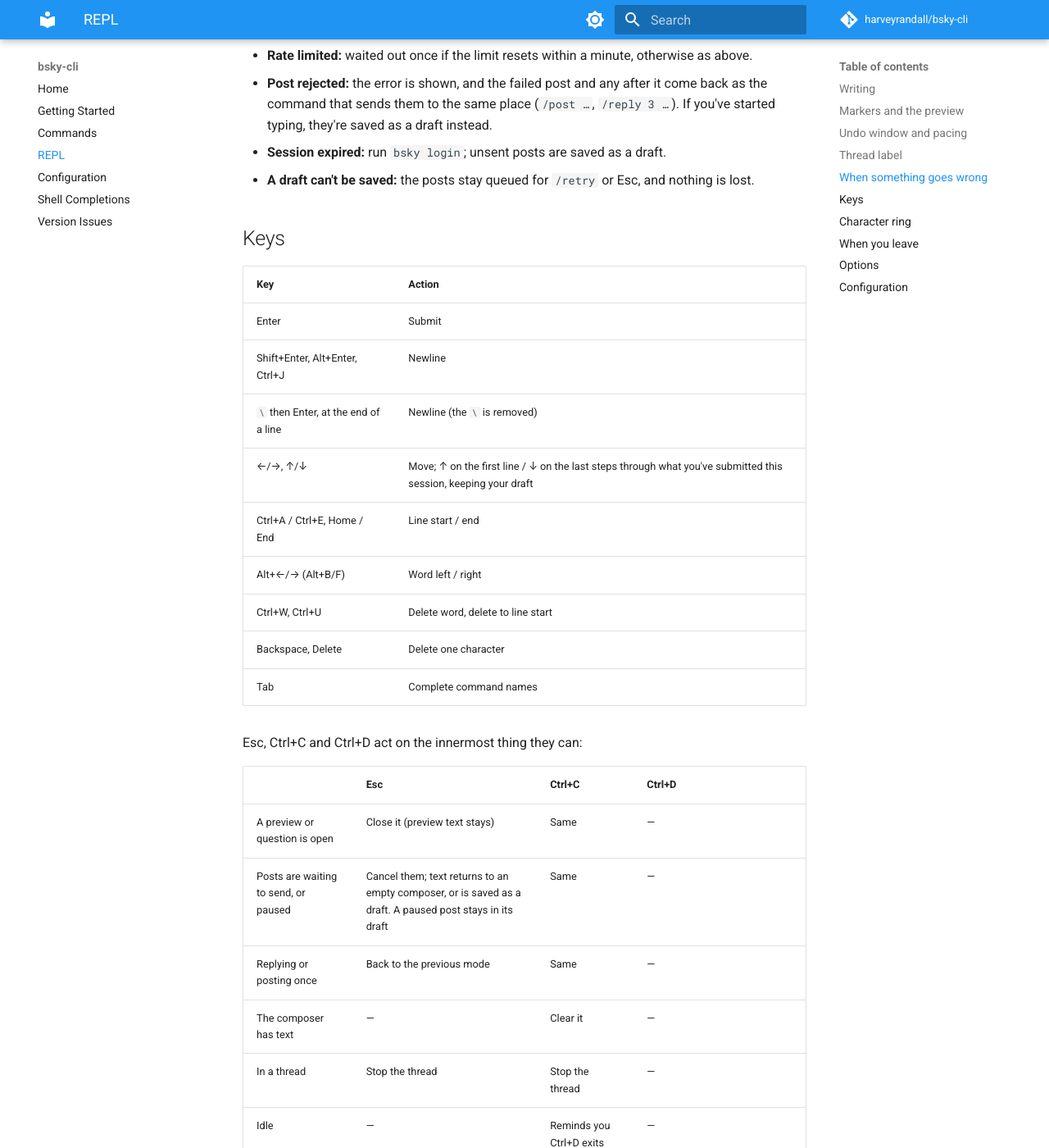
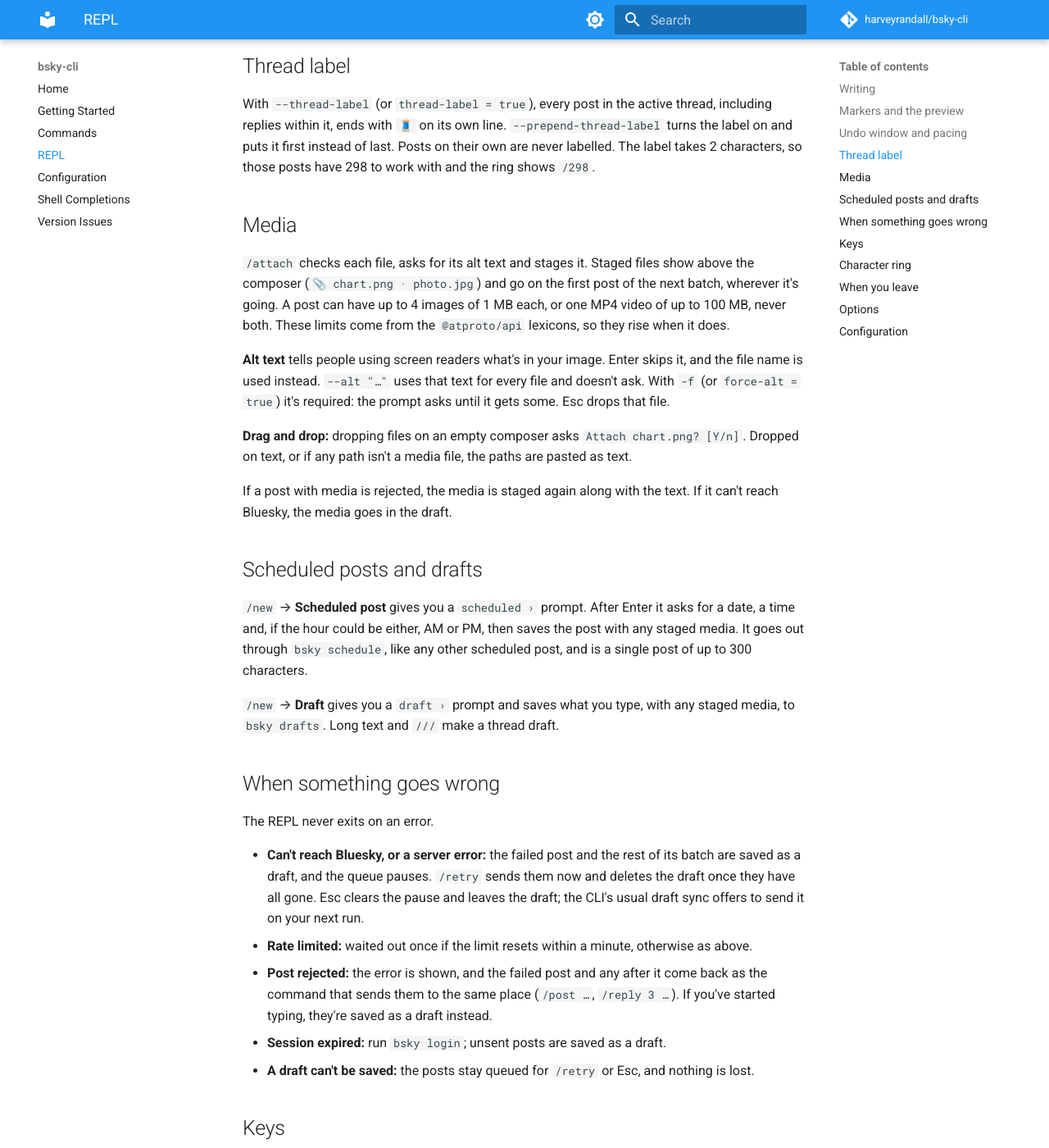
Before and after one commit to harveyrandall/bsky-cli, an MkDocs documentation site: the page built from docs/repl.md, in a window 1280 px wide and 1400 px high, scrolled down 2904 px. Shown: the whole window at 82% size. Built offline with MkDocs 1.6.1 and Material for MkDocs 9.7.7, drawn with Linux system fonts in a browser that asks for light colours; comment, search, counter and statistics services are not loaded; some of the changed text lies outside the part shown.

Commit message:
docs(repl): document media, quotes, /new and /edit

```diff
--- a/docs/commands.md
+++ b/docs/commands.md
@@ -147,7 +147,7 @@ bsky delete <uri1> <uri2> <uri3>
 
 ### `bsky repl`
 
-An interactive composer for writing threads and posts, with an undo window, a split preview and slash commands. Plain `bsky` in a terminal opens it too. See [REPL](repl.md) for keys, markers and options.
+An interactive composer for writing threads, posts, quotes, scheduled posts and drafts, with media, an undo window, a split preview and slash commands. Plain `bsky` in a terminal opens it too. See [REPL](repl.md) for keys, markers and options.
 
 ## Drafts
 
--- a/docs/repl.md
+++ b/docs/repl.md
@@ -20,6 +20,9 @@ The prompt shows what Enter will do with plain text:
 | `thread A (A4) ›` | thread, with `-l` | The same, with lettered labels |
 | `reply→2 ›` | reply once | A reply to post 2, then back to the previous mode |
 | `post ›` | post once | A post on its own, then back |
+| `quote→2 ›` | quote once | A post quoting post 2, then back |
+| `scheduled ›` | scheduled | Asks when, saves a scheduled post, then back |
+| `draft ›` | draft | Saves a draft, then back |
 
 | Command | Does |
 |---|---|
@@ -27,6 +30,11 @@ The prompt shows what Enter will do with plain text:
 | `/reply <ref> [text]` | Reply once — now with text, or to whatever you type next |
 | `/reply-from <ref>` | Continue the thread from another post |
 | `/post [text]` | Post on its own |
+| `/quote <ref> [text]` | Quote a post — now with text, or whatever you type next. A quote is one post, and can't have media |
+| `/new` | Pick what to write next: `Post · Thread · Image post · Video post · Quote post · Scheduled post · Draft`. Picking one stops the thread |
+| `/attach <path…> [--alt "…"]` | Stage images or a video for the next post |
+| `/detach [n\|all]` | Unstage one file, or all of them |
+| `/edit [text]` | Write in `$EDITOR` (same as Ctrl+G) |
 | `/auto-thread [on\|off]` | Toggle starting a thread from plain text |
 | `/settings [undo\|pace N]` | Change the undo window or pace, then show the settings; with no arguments it asks for each |
 | `/history` | List this session's posts |
@@ -60,6 +68,22 @@ Each is none, 5, 10 or 15 seconds. If you haven't set them (`--undo`, `--pace` o
 
 With `--thread-label` (or `thread-label = true`), every post in the active thread, including replies within it, ends with `🧵` on its own line. `--prepend-thread-label` turns the label on and puts it first instead of last. Posts on their own are never labelled. The label takes 2 characters, so those posts have 298 to work with and the ring shows `/298`.
 
+## Media
+
+`/attach` checks each file, asks for its alt text and stages it. Staged files show above the composer (`📎 chart.png · photo.jpg`) and go on the first post of the next batch, wherever it's going. A post can have up to 4 images of 1 MB each, or one MP4 video of up to 100 MB, never both. These limits come from the `@atproto/api` lexicons, so they rise when it does.
+
+**Alt text** tells people using screen readers what's in your image. Enter skips it, and the file name is used instead. `--alt "…"` uses that text for every file and doesn't ask. With `-f` (or `force-alt = true`) it's required: the prompt asks until it gets some. Esc drops that file.
+
+**Drag and drop:** dropping files on an empty composer asks `Attach chart.png? [Y/n]`. Dropped on text, or if any path isn't a media file, the paths are pasted as text.
+
+If a post with media is rejected, the media is staged again along with the text. If it can't reach Bluesky, the media goes in the draft.
+
+## Scheduled posts and drafts
+
+`/new` → **Scheduled post** gives you a `scheduled ›` prompt. After Enter it asks for a date, a time and, if the hour could be either, AM or PM, then saves the post with any staged media. It goes out through `bsky schedule`, like any other scheduled post, and is a single post of up to 300 characters.
+
+`/new` → **Draft** gives you a `draft ›` prompt and saves what you type, with any staged media, to `bsky drafts`. Long text and `///` make a thread draft.
+
 ## When something goes wrong
 
 The REPL never exits on an error.
@@ -83,14 +107,15 @@ The REPL never exits on an error.
 | Ctrl+W, Ctrl+U | Delete word, delete to line start |
 | Backspace, Delete | Delete one character |
 | Tab | Complete command names |
+| Ctrl+G | Open the draft in `$EDITOR` (or `vi`); what you save comes back to the composer |
 
 Esc, Ctrl+C and Ctrl+D act on the innermost thing they can:
 
 | | Esc | Ctrl+C | Ctrl+D |
 |---|---|---|---|
 | A preview or question is open | Close it (preview text stays) | Same | — |
-| Posts are waiting to send, or paused | Cancel them; text returns to an empty composer, or is saved as a draft. A paused post stays in its draft | Same | — |
-| Replying or posting once | Back to the previous mode | Same | — |
+| Posts are waiting to send, or paused | Cancel them; text and media return to an empty composer, or are saved as a draft. A paused post stays in its draft | Same | — |
+| Replying, posting, quoting, scheduling or drafting once | Back to the previous mode | Same | — |
 | The composer has text | — | Clear it | — |
 | In a thread | Stop the thread | Stop the thread | — |
 | Idle | — | Reminds you Ctrl+D exits | — |
```
Also changed, not shown: other parts of docs/repl.md (+2 -2 lines), README.md (+1 -1 lines).
